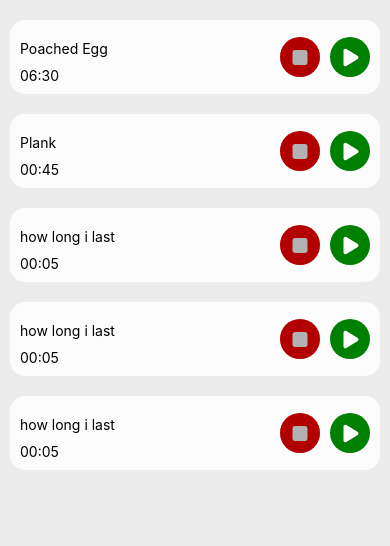
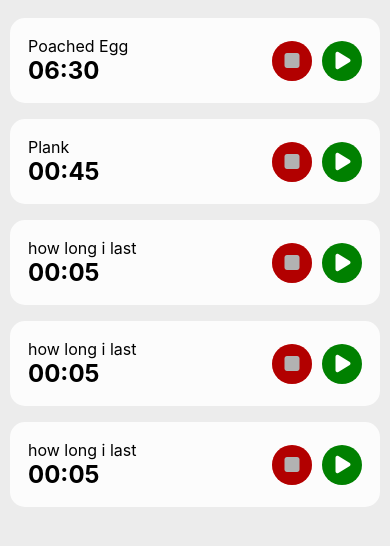
Before and after one commit to Nekotizimo/autotime-native, a React Native app: screen / in a window 390 px wide. Shown: the top 546 px of the page. Built offline with nearby package versions, Linux system fonts and the light colour scheme.

Commit message:
Styled name and numbers

```diff
--- a/components/TimerComponent.js
+++ b/components/TimerComponent.js
@@ -102,14 +102,15 @@ export const styles = StyleSheet.create({
     flex: 1,
     backgroundColor: '#FCFCFC',
     height: 100,
-    marginTop: 10,
-    marginBottom: 10,
+    marginTop: 8,
+    marginBottom: 8,
     borderRadius: 15,
   },
   timerInnerBox: {
     flex: 1,
     flexDirection: 'row',
     alignItems: 'center',
+    padding: 8
   },
   nameNumberContainer: {
     flex: 1,
--- a/components/TimerName.js
+++ b/components/TimerName.js
@@ -1,5 +1,6 @@
 import { useState, useRef, createRef } from 'react';
 import { View, TextInput, StyleSheet   } from 'react-native';
+import * as Typography from '../styles/typography'
 // import { FontAwesomeIcon } from '@fortawesome/react-fontawesome';
 // import { faEdit } from '@fortawesome/free-regular-svg-icons';
 // import ContentEditable from 'react-contenteditable';
@@ -83,9 +84,9 @@ const TimerName = (props) => {
 //   }
 
   return (
-    <View style={styles.timerName}>
+    <View style={styles.layout}>
       <TextInput
-        // style={styles.editable}
+        style={[styles.textInput, Typography.h3]}
         readOnly={props.started}
         onChangeText={handleNameChange}
         value={props.name}
@@ -106,14 +107,12 @@ const TimerName = (props) => {
 }
 
 const styles = StyleSheet.create({
-    timerName: {
+    layout: {
       flex: 1,
-      backgroundColor: '#FCFCFC',
-      height: 150,
-      marginTop: 10,
-      marginBottom: 10,
-      borderRadius: 15,
     },
+    textInput: {
+      flex: 1
+    }
   });
 
 export default TimerName;
--- a/components/TimerNumbers.js
+++ b/components/TimerNumbers.js
@@ -1,9 +1,10 @@
 import { React, useState } from 'react';
-import { View, TextInput } from 'react-native';
+import { View, TextInput, StyleSheet } from 'react-native';
 // import { FontAwesomeIcon } from '@fortawesome/react-fontawesome';
 // import { faEdit } from '@fortawesome/free-regular-svg-icons';
 import durationToText from "../utilities/durationToText";
 import textToDurationSecs from '../utilities/textToDurationSecs';
+import * as Typography from '../styles/typography'
 
 const TimerNumbers = (props) => {
   const [durationText, setDurationText] = useState(durationToText(props.totalSeconds));
@@ -24,8 +25,9 @@ const TimerNumbers = (props) => {
   }
 
   return (
-    <View>
+    <View style={styles.layout}>
       <TextInput
+        style={[styles.textInput, Typography.h2]}
         readOnly={props.started}
         value={durationText}
         onEndEditing={onEndEditing}
@@ -45,4 +47,13 @@ const TimerNumbers = (props) => {
   // </div>);
 }
 
+const styles = StyleSheet.create({
+  layout: {
+    flex: 1
+  },
+  textInput: {
+    flex: 1
+  }
+})
+
 export default TimerNumbers;
--- /dev/null
+++ b/styles/typography.js
@@ -0,0 +1,9 @@
+export const h2 = {
+  fontSize: 24,
+  fontWeight: 'bold'
+}
+
+export const h3 = {
+  fontSize: 16,
+  // fontWeight: 'bold'
+}
```
